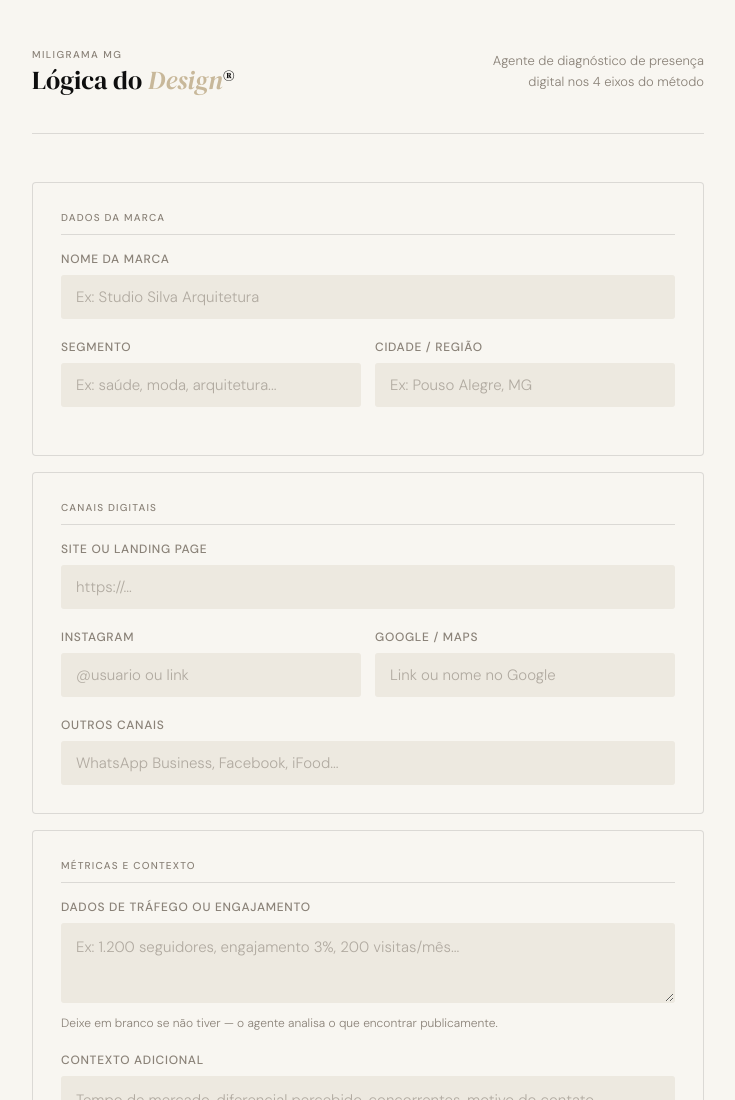
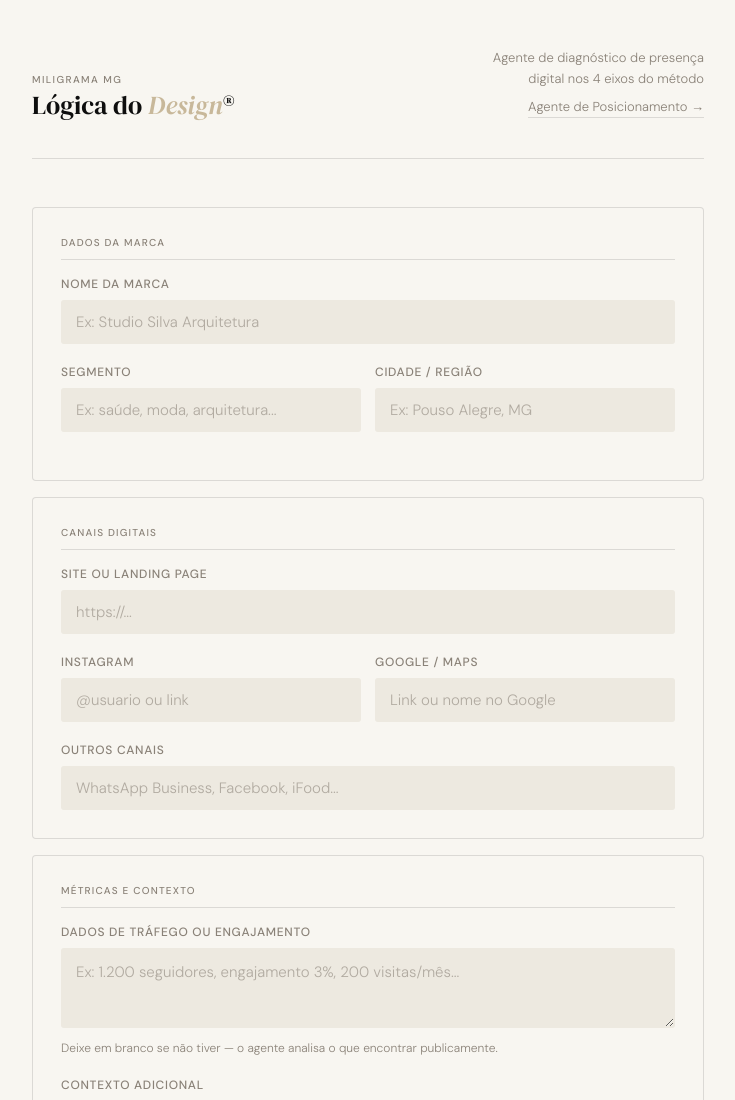
Before and after one commit to miligrama-mg/agente-ldd, a plain HTML site: page index.html in a window 1280 px wide. Shown: the top 1100 px of the page, without its empty margins (272-1007 px from the left). Drawn offline with Linux system fonts and the light colour scheme.

Commit message:
Update index.html

```diff
--- a/index.html
+++ b/index.html
@@ -404,7 +404,10 @@
       <span class="logo-tag">Miligrama MG</span>
       <div class="logo-name">Lógica do <em>Design</em>®</div>
     </div>
-    <p class="header-desc">Agente de diagnóstico de presença digital nos 4 eixos do método</p>
+    <div style="display:flex;flex-direction:column;align-items:flex-end;gap:8px;">
+      <p class="header-desc">Agente de diagnóstico de presença digital nos 4 eixos do método</p>
+      <a href="/posicionamento.html" style="font-size:13px;color:var(--muted);text-decoration:none;border-bottom:1px solid var(--border);padding-bottom:2px;">Agente de Posicionamento →</a>
+    </div>
   </header>
 
   <div id="form-view">
```
